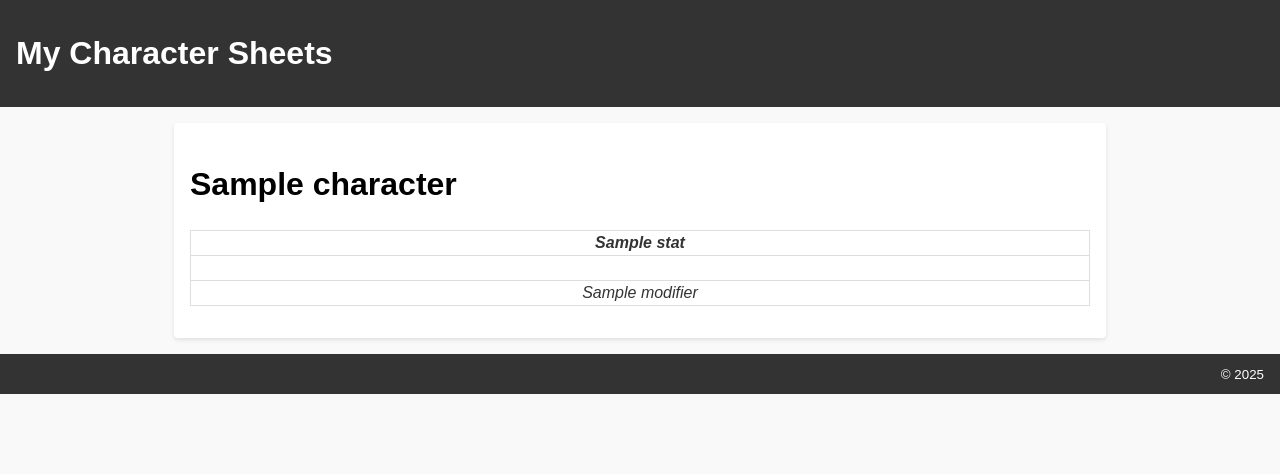
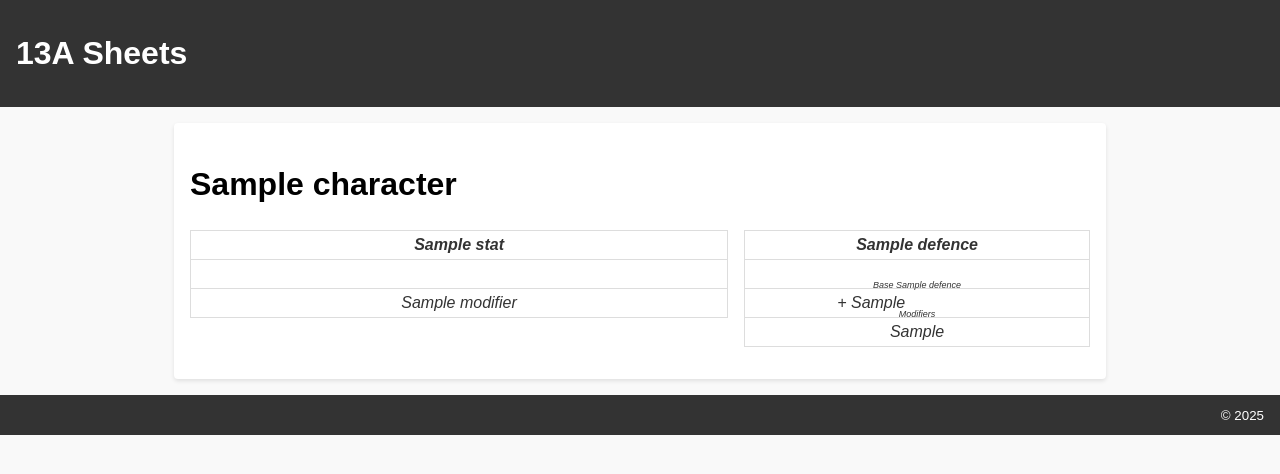
Before and after one commit to SpaceOtter99/13ASheet, a Flask app: template templates/sheet.html in a window 1280 px wide. Shown: the top 474 px of the page. Run offline with Flask 3, Linux system fonts and the light colour scheme; the template is opened without the code that fills it: most values are stand-ins (such as "Sample title", 1, 10 or a date in 2020).

Commit message:
Split out and add defences

```diff
--- a/app.py
+++ b/app.py
@@ -1,18 +1,20 @@
-from flask import Flask, render_template, request, make_response, redirect, url_for, jsonify
+# app.py
+from flask import (
+    Flask, render_template, request,
+    make_response, redirect, url_for, jsonify
+)
 import jsonpickle
 from data import User, Character
 
 def create_app():
     app = Flask(__name__)
 
-    def load_data():
+    def load_data() -> User:
         raw = request.cookies.get('user_data')
         try:
-            blob:User = jsonpickle.decode(raw) if raw else User()
+            return jsonpickle.decode(raw) if raw else User()
         except ValueError:
-            blob = User()
-        print(blob)
-        return blob
+            return User()
 
     def save_and_respond(data, response):
         response.set_cookie('user_data', jsonpickle.encode(data))
@@ -21,7 +23,9 @@ def create_app():
     @app.route('/', methods=['GET', 'POST'])
     def hello():
         if request.method == 'POST':
-            save_and_respond({}, make_response(render_template('index.html')))
+            resp = make_response(render_template('index.html'))
+            resp.delete_cookie("user_data")
+            return resp
         data = load_data()
         resp = make_response(render_template('index.html'))
         return save_and_respond(data, resp)
@@ -29,47 +33,83 @@ def create_app():
     @app.route('/sheets', methods=['GET', 'POST'])
     def sheets():
         data = load_data()
-        chars = data.sheets
+        # now a dict: name -> Character
+        sheets = data.sheets
 
         if request.method == 'POST':
             name = request.form['name'].strip()
-            if name and all(c.name != name for c in chars):
-                chars.append(Character(name))
-                data.sheets = [c.to_dict() for c in chars]
+            if name and name not in sheets:
+                sheets[name] = Character(name)
+                data.sheets = sheets
             resp = make_response(redirect(url_for('sheets')))
             return save_and_respond(data, resp)
 
-        return render_template('sheets.html', characters=chars)
+        # pass the dict itself or its values() into the template
+        return render_template('sheets.html', characters=sheets)
 
     @app.route('/sheets/<name>')
     def sheet(name):
         data = load_data()
-        chars = [Character.from_dict(d) for d in data.sheets]
-        character = next((c for c in chars if c.name == name), None)
+        character = data.sheets.get(name)
         if not character:
             return "Sheet not found", 404
+        return render_template('sheet.html', data=data, character=character)
 
-        return render_template('sheet.html', data=data, character=character)
+    @app.route('/sheets/<name>/data')
+    def get_character_data(name):
+        data = load_data()
+        character = data.sheets.get(name)
+        if not character:
+            return jsonify({'error': 'Sheet not found'}), 404
+
+        return jsonify({
+            'stats': {
+                **{
+                    f"stat-{stat}": val
+                    for stat, val in character.stats.items()
+                },
+                **{
+                    f"mod-{stat}": character.modifier(stat)
+                    for stat in character.stats
+                }
+            },
+            'defences': {
+                'stats': {
+                    **{
+                        f"stat-{d}": character.get_defence_stat(d)
+                        for d in character.defences
+                    },
+                    **{
+                        f"bonus-{d}": character.get_defence_bonus(d)
+                        for d in character.defences
+                    },
+                    **{
+                        f"final-{d}": character.get_defence(d)
+                        for d in character.defences
+                    }
+                }
+            }
+        })
 
     @app.route('/sheets/<name>/update', methods=['POST'])
     def update_character(name):
         data = load_data()
-        chars = [Character.from_dict(d) for d in data.sheets]
-        character = next((c for c in chars if c.name == name), None)
+        character = data.sheets.get(name)
         if not character:
             return jsonify({'error': 'Sheet not found'}), 404
 
         payload = request.get_json() or {}
-        stats = payload.get('stats', {})
-        # validate & apply
-        for stat, val in stats.items():
-            if stat in data.stats:
-                try:
-                    character.stats[stat] = int(val)
-                except (TypeError, ValueError):
-                    pass
+        for stat, val in payload.get("stats", {}).items():
+            if stat.startswith("base-"):
+                key = stat.split("-", 1)[1]
+                character.stats[key] = val
 
-        data.sheets = [c.to_dict() for c in chars]
+        for defence, val in payload.get("defences", {}).items():
+            if defence.startswith("base-"):
+                key = defence.split("-", 1)[1]
+                character.defences[key].base = val
+
+        data.sheets[name] = character
         resp = jsonify({'status': 'ok'})
         return save_and_respond(data, resp)
 
--- a/static/css/styles.css
+++ b/static/css/styles.css
@@ -26,6 +26,20 @@ main {
   box-shadow: 0 2px 4px rgba(0,0,0,0.1);
 }
 
+p {
+  margin: 0;
+}
+
+.under {
+  height: 9px;
+  font-size: 9px;
+  position: absolute;
+  bottom: 0px;
+  left: 0;
+  right: 0;
+  pointer-events: none;
+}
+
 table {
   width: 100%;
   border-collapse: collapse;
@@ -34,7 +48,8 @@ table {
 
 th, td {
   border: 1px solid #ddd;
-  padding: 0;
+  position: relative;
+  padding: 2px;
   text-align: center;
   font-style: italic;
   color: #333;
@@ -66,3 +81,20 @@ input::-webkit-inner-spin-button {
 input[type=number] {
   -moz-appearance: textfield;
 }
+
+.container {
+  display: flex;
+  flex-wrap: nowrap;
+  justify-content: space-between;
+  align-items: stretch;
+  gap: 1rem;
+}
+
+.container-inline {
+  display: inline-flex;
+  gap: 0;
+}
+
+.container div {
+  flex-basis: 0;
+}
--- a/templates/base.html
+++ b/templates/base.html
@@ -7,7 +7,7 @@
   </head>
   <body>
     <header>
-      <h1><a href="{{ url_for('hello') }}" style="color:inherit; text-decoration:none;">My Character Sheets</a></h1>
+      <h1><a href="{{ url_for('hello') }}" style="color:inherit; text-decoration:none;">13A Sheets</a></h1>
     </header>
     <main>
       {% block content %}{% endblock %}
--- a/templates/sheet.html
+++ b/templates/sheet.html
@@ -4,100 +4,88 @@
   <body>
     <h1>{{ character.name }}</h1>
 
-    <table id="stats">
-      <thead>
-        <tr>
-          {% for stat in data.stats %}
-            <th>{{ stat }}</th>
-          {% endfor %}
-        </tr>
-      </thead>
-      <tbody>
-        <tr>
-          {% for stat in data.stats %}
-          <td>
-            <input
-              type="number" min="0"
-              id="stat-{{ stat }}"
-              value="{{ character.stats[stat] }}"
-            >
-          </td>
-          {% endfor %}
-        </tr>
-        <tr>
-          {% for stat in data.stats %}
-            <td id="mod-{{ stat }}">{{ character.modifier(stat) }}</td>
-          {% endfor %}
-        </tr>
-      </tbody>
-      </tbody>
-    </table>
-
-
+    <div class="container">
+      <div style="flex-grow: 14"> {% include './sheet/stats.html' %} </div>
+      <div style="flex-grow: 9"> {% include './sheet/defence.html' %} </div>
+    </div>
 
     <script>
     document.addEventListener('DOMContentLoaded', () => {
-        const stats       = {{ data.stats|tojson}};
-        const name        = "{{ character.name }}";
-        let timer         = null;
-        // clone current stats
-        let updatedStats  = {};
+      const name = "{{ character.name }}";
+      let timer, updated = {};
 
-        // send the full updatedStats to the server
-        function doSave(options = {}) {
+      function doSave(opts={}) {
+        console.log("Saving with data", updated)
         fetch(`{{ url_for('update_character', name=character.name) }}`, {
           method: 'POST',
-            headers: { 'Content-Type': 'application/json' },
-            keepalive: options.keepalive || false,
-            body: JSON.stringify({ stats: updatedStats })
+          headers: { 'Content-Type':'application/json' },
+          keepalive: opts.keepalive,
+          body: JSON.stringify({ updates: updated })
         })
         .then(r => r.json())
-          .then(json => {
-            if (json.status !== 'ok') {
-              console.warn('Save failed', json);
-            }
+        .then(j => {
+          if (j.status==='ok') fetchLatestData();
+          else console.warn('Save failed', j);
         })
-          .catch(err => console.error('Save error', err));
+        .catch(err => console.error(err));
       }
 
-        // schedule a debounced save in 5s
       function scheduleSave() {
         clearTimeout(timer);
-          timer = setTimeout(() => doSave(), 5000);
+        timer = setTimeout(doSave, 500);
       }
 
-        // flush immediately (for unload)
       function flushSave() {
-          if (timer !== null) {
+        if (timer) {
           clearTimeout(timer);
-            doSave({ keepalive: true });
+          doSave({ keepalive:true });
           timer = null;
         }
       }
 
-        // bind inputs
-        stats.forEach(stat => {
-          const input = document.getElementById(`stat-${stat}`);
-          input.addEventListener('input', () => {
-            const val = parseInt(input.value, 10) || 0;
-            updatedStats[stat] = val;
-            // immediate modifier update
-            document.getElementById(`mod-${stat}`)
-              .textContent = Math.floor((val - 10) / 2);
-            // debounce the save
+      function fetchLatestData() {
+        fetch(`{{ url_for('get_character_data', name=character.name) }}`)
+          .then(r => r.json())
+          .then(data => {
+            Object.entries(data).forEach(([section, payload]) => {
+              Object.entries(payload).forEach(([key, value]) => {
+                document
+                  .querySelectorAll(`[data-section="${section}"][data-key="${key}"]`)
+                  .forEach(el => {
+                    if (el.tagName === 'INPUT') {
+                      if (document.activeElement !== el) el.value = value;
+                    } else {
+                      el.textContent = value;
+                    }
+                  });
+              });
+            });
+            // reset our buffer
+            updated = {};
+          })
+          .catch(err => console.error(err));
+      }
+
+      const inputs = document.querySelectorAll('input[data-section][data-key]');
+      console.log('Found', inputs.length, 'elements with data-section & data-key');
+      inputs.forEach(input => {
+        console.log('Attaching listener to', input);
+        input.addEventListener('input', function() {
+          // inside here `this` is the input itself
+          const sec = this.dataset.section;
+          const key = this.dataset.key;
+          updated[sec] = updated[sec] || {};
+          updated[sec][key] = parseInt(this.value, 10) || 0;
           scheduleSave();
         });
       });
 
-        // on page unload or tab close, flush pending save
       window.addEventListener('beforeunload', flushSave);
-        // also handle visibilitychange (e.g. mobile switch)
       document.addEventListener('visibilitychange', () => {
-          if (document.visibilityState === 'hidden') {
-            flushSave();
-          }
+        if (document.visibilityState === 'hidden') flushSave();
       });
     });
     </script>
+
   </body>
 {% endblock %}
--- /dev/null
+++ b/templates/sheet/defence.html
@@ -0,0 +1,68 @@
+<table id="defences">
+  <thead>
+    <tr>
+      {% for defence in character.defences %}
+        <th>{{ defence }}</th>
+      {% endfor %}
+    </tr>
+  </thead>
+  <tbody>
+    <tr>
+      {% for defence in character.defences %}
+      <td>
+        <input
+          type="number" min="0"
+          id="base-{{ defence }}"
+          data-section="defences"
+          data-key="base-{{defence}}"
+          value="{{ character.get_defence_base(defence) }}"
+        >
+        <p class="under">Base {{defence}}</p>
+      </td>
+      {% endfor %}
+    </tr>
+    <tr>
+      {% for defence in character.defences %}
+      <td>
+        <div class="container-inline">
+          <div style="flex-grow: 2">
+            <p
+              id="stat-{{defence}}"
+              data-section="defences"
+              data-key="stat-{{defence}}"
+            >
+              + {{ character.get_defence_stat(defence) }}
+            </p>
+          </div>
+          {% if character.get_defence_bonus(defence) %}
+          <div style="flex-grow: 1">
+            <input
+              type="number" min="0"
+              id="bonus-{{ defence }}"
+              data-section="defences"
+              data-key="bonus-{{defence}}"
+              value="{{ character.get_defence_bonus(defence) }}"
+            >
+          </div>
+          {% endif %}
+        </div>
+        <p class="under">Modifiers</p>
+      </td>
+      {% endfor %}
+    </tr>
+    <tr>
+      {% for defence in character.defences %}
+      <td>
+        <p
+          id="def-{{ defence }}"
+              data-section="defences"
+              data-key="final-{{defence}}"
+        >
+        {{ character.get_defence(defence) }}
+        </p>
+      </td>
+      {% endfor %}
+    </tr>
+  </tbody>
+  </tbody>
+</table>
--- /dev/null
+++ b/templates/sheet/stats.html
@@ -0,0 +1,36 @@
+<table id="stats">
+  <thead>
+    <tr>
+      {% for stat in data.stats %}
+        <th>{{ stat }}</th>
+      {% endfor %}
+    </tr>
+  </thead>
+  <tbody>
+    <tr>
+      {% for stat in data.stats %}
+      <td>
+        <input
+          type="number" min="0"
+          id="base-{{ stat }}"
+          data-section="stats"
+          data-key="base-{{stat}}"
+          value="{{ character.stats[stat] }}"
+        >
+      </td>
+      {% endfor %}
+    </tr>
+    <tr>
+      {% for stat in data.stats %}
+        <td
+        id="mod-{{ stat }}"
+        data-section="stats"
+        data-key="mod-{{stat}}"
+        >
+          {{ character.modifier(stat) }}
+        </td>
+      {% endfor %}
+    </tr>
+  </tbody>
+  </tbody>
+</table>
--- a/templates/sheets.html
+++ b/templates/sheets.html
@@ -2,12 +2,12 @@
 {% block title %}Sheets{% endblock %}
 {% block content %}
   <body>
-    <h1>Sheets (visited {{ visits }} times)</h1>
+    <h1>Sheets</h1>
 
     <ul>
       {% if characters %}
         {% for c in characters %}
-          <li><a href="{{ url_for('sheet', name=c.name) }}">{{ c.name }}</a></li>
+          <li><a href="{{ url_for('sheet', name=c) }}">{{ c }}</a></li>
         {% endfor %}
       {% else %}
         <li>No sheets yet.</li>
```
Also changed, not shown: data.py (+95 -15 lines). Lines whose indentation alone changed are shown as unchanged.
